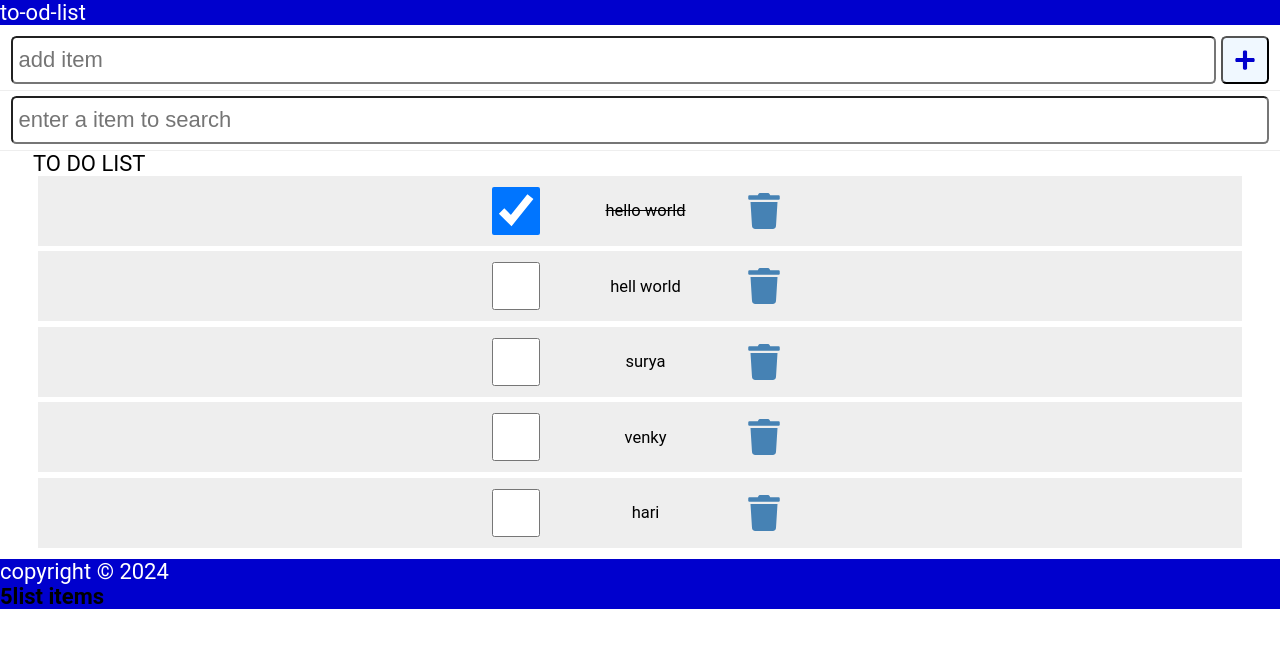
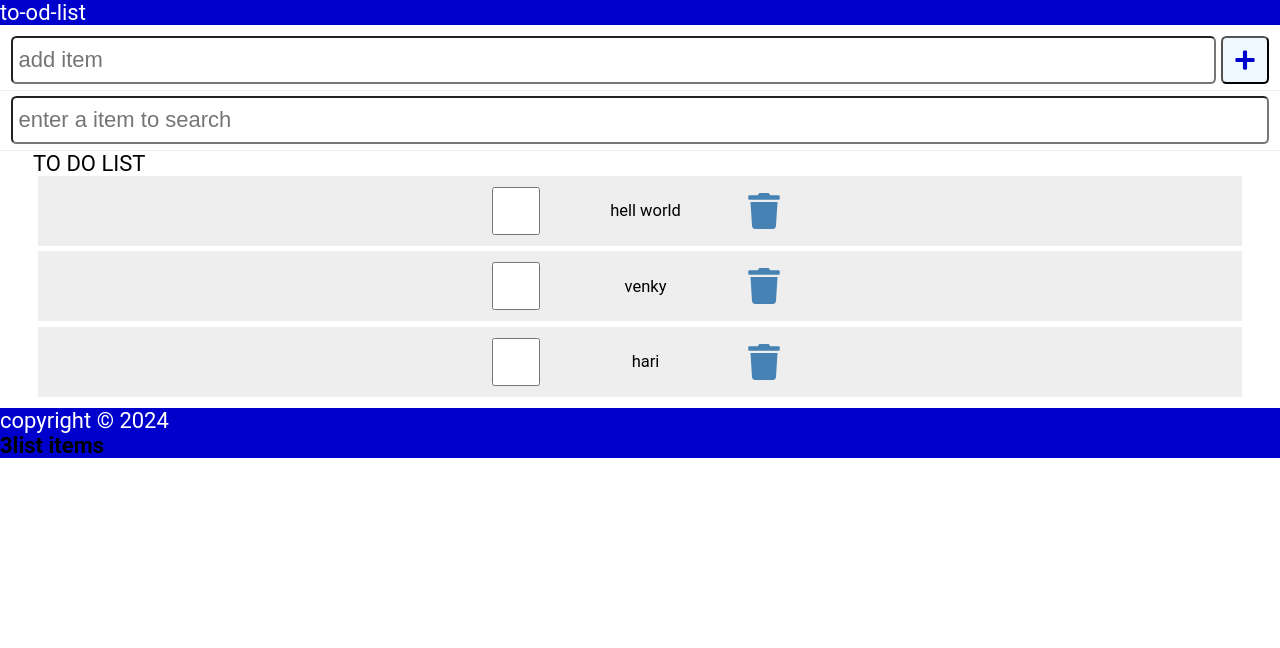
Before and after one commit to ShriVenkateshBabu/Todolist, a React app: page / in a window 1280 px wide. Shown: the top 648 px of the page. Built offline with nearby package versions, Linux system fonts and the light colour scheme; data requests are answered from the project's data file; the HTML template or start-up script is replaced by a standard one.

Commit message:
DELETE OPERTATION IN CURD - 27-11-2024

```diff
--- a/data/db.json
+++ b/data/db.json
@@ -1,19 +1,9 @@
 {
   "items": [
-    {
-      "id": "1",
-      "checked": true,
-      "item": "hello world"
-    },
     {
       "id": "2",
       "checked": false,
       "item": "hell world"
-    },
-    {
-      "id": "3",
-      "item": "surya",
-      "checked": false
     },
     {
       "id": "4",
@@ -21,7 +11,7 @@
       "checked": false
     },
     {
-      "id": 5,
+      "id": "5",
       "item": "hari",
       "checked": false
     }
--- a/src/App.jsx
+++ b/src/App.jsx
@@ -92,8 +92,13 @@ const App = () => {
        setFetchError(result)
      }
   }
-  function handleclick(id){
+  async function handleclick (id){
     const new_list = items.filter((itm)=>itm.id!=id)
+    const deleteOpitons ={
+      method:"DELETE"
+    }
+    const requrl =`${API_URL}/${id}`;
+    const result = await apirequest(requrl,deleteOpitons)
     // localStorage.setItem("to-do-list", JSON.stringify(new_list))
     setitmes(new_list);
 
```
